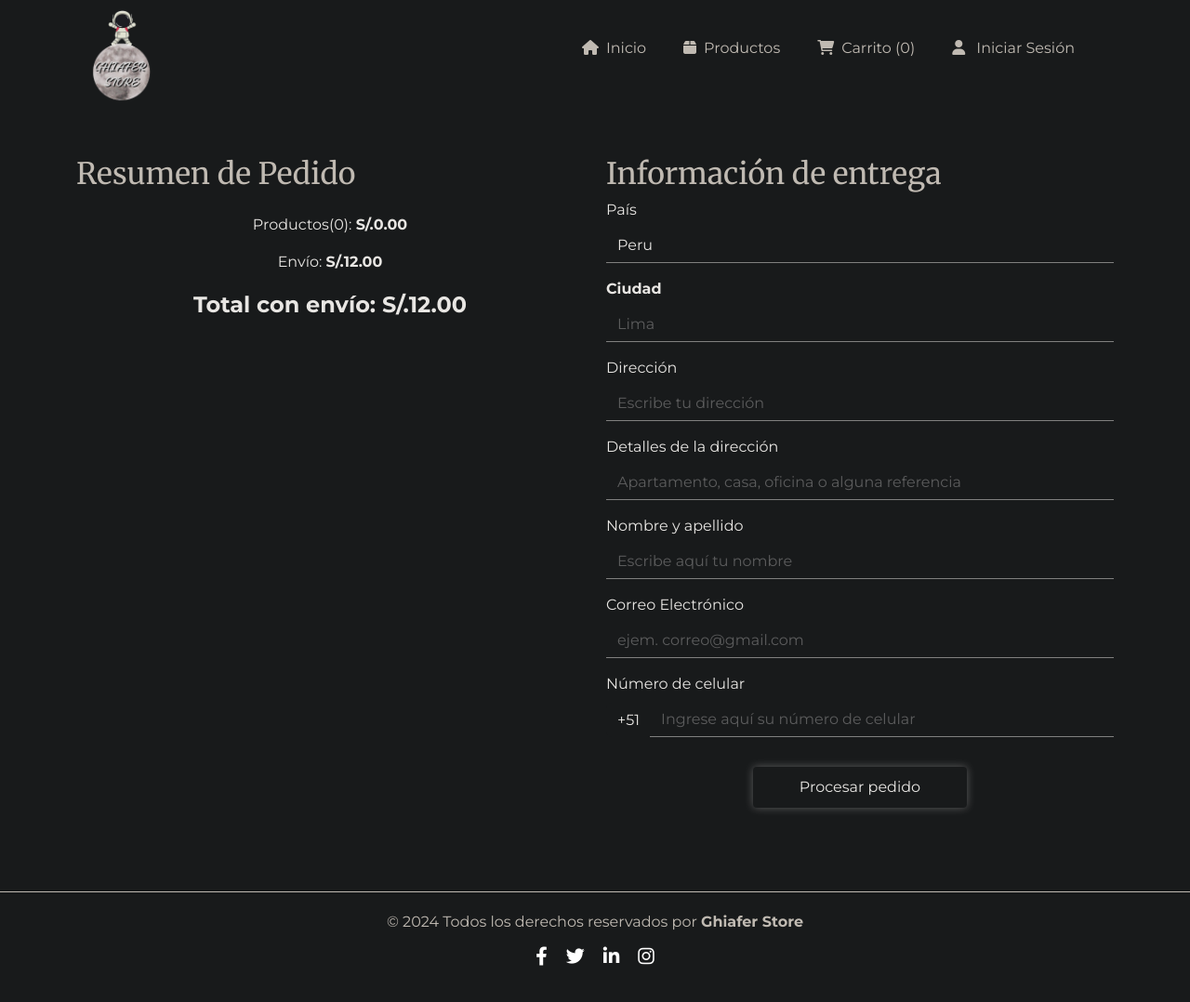
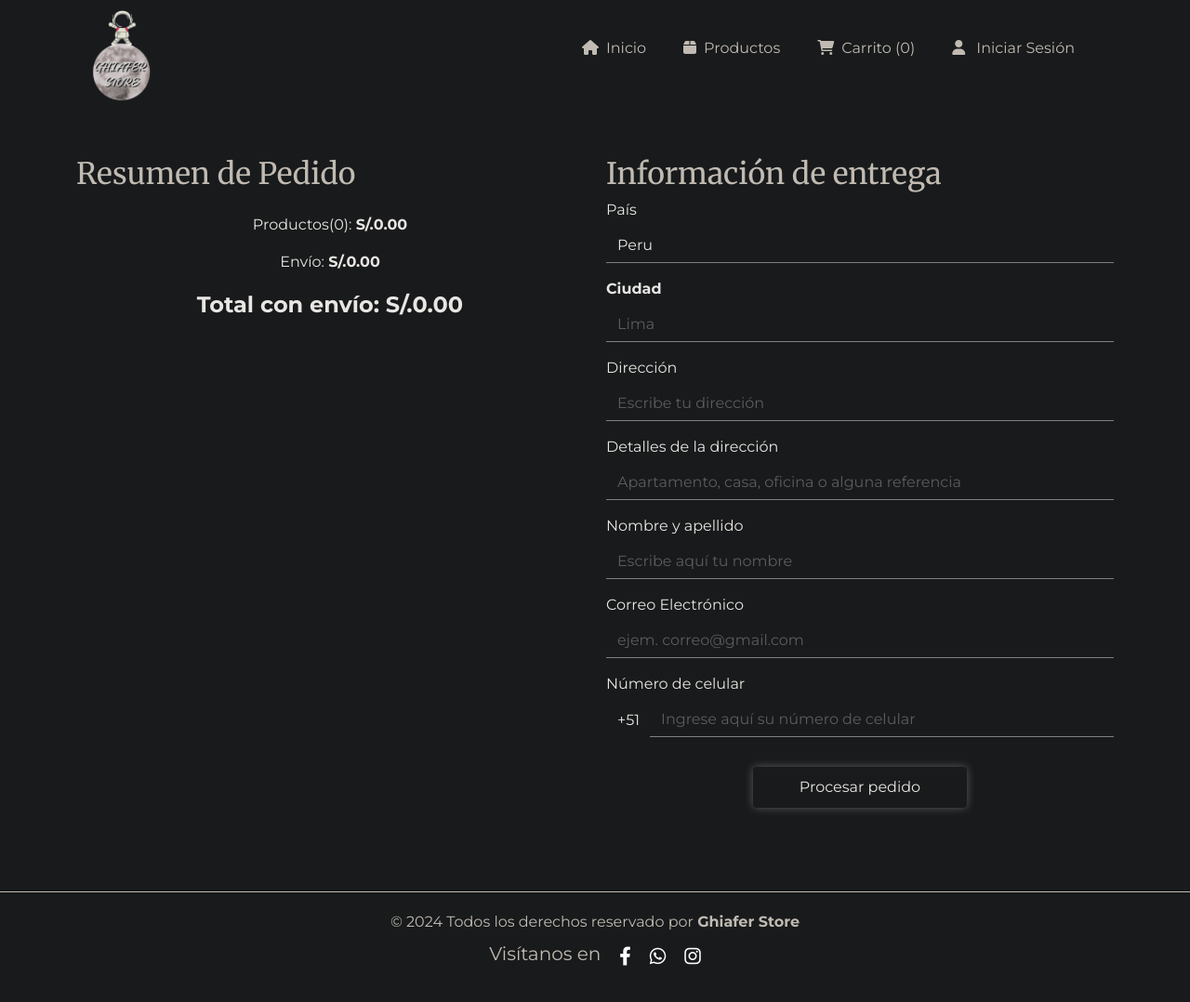
Before and after one commit to DaniVilela/PruebaSHOP, a plain HTML site: page PurchasingProcess/purchasingProccess.html in a window 1280 px wide. Shown: the whole page at 93% size. Drawn offline with nearby package versions, Linux system fonts and the light colour scheme.

Commit message:
Mejoras en el diseño de la página de productos
- Actualización de estilos en GlobalStyles.css
- Corrección de errores en purchasingProccess.js
- Mejoras en la interfaz de usuario de shoppingCart.html

```diff
--- a/PurchasingProcess/purchasingProccess.html
+++ b/PurchasingProcess/purchasingProccess.html
@@ -60,7 +60,7 @@
                                     id="product-total" class="fw-bold">0.00</span>
                             </p>
                             <p>Envío:&nbsp;<span class="fw-bold">S/.</span> <span id="shipping-cost"
-                                    class="fw-bold">12.00</span></p>
+                                    class="fw-bold">00.00</span></p>
                             <p class="fw-bold fs-4">Total con envío: S/. <span id="total-cost">0.00</span></p>
                         </div>
                     </div>
@@ -118,12 +118,14 @@
     <!--Footer-->
     <footer>
         <div class="footer-content">
-            <p>&copy; 2024 Todos los derechos reservados por <strong>Ghiafer Store</strong></p>
+            <p>&copy; 2024 Todos los derechos reservado por <strong>Ghiafer Store</strong></p>
             <ul class="socials">
-                <li><a href="#"><i class="fab fa-facebook-f"></i></a></li>
-                <li><a href="#"><i class="fab fa-twitter"></i></a></li>
-                <li><a href="#"><i class="fab fa-linkedin-in"></i></a></li>
-                <li><a href="#"><i class="fab fa-instagram"></i></a></li>
+                <li>
+                    <h5>Visítanos en </h5>
+                </li>
+                <li><a href="https://acortar.link/YAMdWl"><i class="fab fa-facebook-f"></i></a></li>
+                <li><a href="https://acortar.link/as0h29"><i class="fab fa-whatsapp"></i></a></li>
+                <li><a href="https://acortar.link/P8NtOy"><i class="fab fa-instagram"></i></a></li>
             </ul>
         </div>
     </footer>
--- a/PurchasingProcess/purchasingProccess.js
+++ b/PurchasingProcess/purchasingProccess.js
@@ -3,7 +3,8 @@ document.addEventListener("DOMContentLoaded", () => {
   const productCountElement = document.getElementById("product-count");
   const productTotalElement = document.getElementById("product-total");
   const totalCostElement = document.getElementById("total-cost");
-  const shippingCost = 12.0;
+  const shippingCostElement = document.getElementById("shipping-cost");
+  let shippingCost = 0;
   let cart = JSON.parse(localStorage.getItem("checkoutCart")) || [];
 
   const updateCartSummary = () => {
@@ -15,6 +16,13 @@ document.addEventListener("DOMContentLoaded", () => {
       const total = parseFloat(product.precio) * product.cantidad;
       productTotal += total;
       productCount += product.cantidad;
+      if (productCount > 3) {
+        shippingCost = 20.0;
+      } else if (productCount > 2) {
+        shippingCost = 15.0;
+      } else {
+        shippingCost = 10.0;
+      }
 
       const cartItem = document.createElement("div");
       cartItem.classList.add("list-group-item");
@@ -32,7 +40,7 @@ document.addEventListener("DOMContentLoaded", () => {
           `;
       cartItemsContainer.appendChild(cartItem);
     });
-
+    shippingCostElement.innerText = shippingCost.toFixed(2);
     productCountElement.textContent = productCount;
     productTotalElement.textContent = productTotal.toFixed(2);
     totalCostElement.textContent = (productTotal + shippingCost).toFixed(2);
--- a/ShoppingCart/shoppingCart.js
+++ b/ShoppingCart/shoppingCart.js
@@ -3,6 +3,7 @@ document.addEventListener("DOMContentLoaded", () => {
   const cartSubtotal = document.getElementById("cart-subtotal");
   const cartTotal = document.getElementById("cart-total");
   const checkoutButton = document.querySelector(".btn a"); // Selecciona el botón de checkout
+  // Recuperamos el carrito del localStorage
   let cart = JSON.parse(localStorage.getItem("cart")) || [];
 
   const updateCartDisplay = () => {
--- a/Templates/GlobalStyles.css
+++ b/Templates/GlobalStyles.css
@@ -143,6 +143,9 @@ nav {
         margin-bottom: 10px;
     }
 }
+.socials h5{
+    font-family: var(--font-family-sans-serif);
+}
 
 footer {
     background-color: var(--background-color);
--- a/cartScript.js
+++ b/cartScript.js
@@ -1,7 +1,6 @@
 document.addEventListener("DOMContentLoaded", () => {
-  // Limpiar localStorage para desarrollo
-
   const cartCountElement = document.getElementById("cart-count");
+  // Recuperamos el carrito del localStorage
   let cart = JSON.parse(localStorage.getItem("cart")) || [];
 
   const updateCartCount = () => {
@@ -12,32 +11,37 @@ document.addEventListener("DOMContentLoaded", () => {
   const saveCartToLocalStorage = () => {
     localStorage.setItem("cart", JSON.stringify(cart));
   };
-
+  // Seleccionamos el botón de agregar al carrito
   document.querySelectorAll(".add-to-cart").forEach((button) => {
     button.addEventListener("click", (event) => {
       event.preventDefault();
-
+      // Recopilamos los datos del producto desde los atributos data
       const imagen = button.getAttribute("data-imagen");
       const nombre = button.getAttribute("data-nombre");
       const precio = button.getAttribute("data-precio");
 
+      // Creamos un objeto de producto
       const product = {
         imagen,
         nombre,
         precio,
         cantidad: 1,
       };
-
+      // Buscamos si el producto ya está en el carrito
       const existingProduct = cart.find(
         (item) => item.nombre === product.nombre
       );
+      // Si el producto ya está en el carrito, incrementamos la cantidad
       if (existingProduct) {
         existingProduct.cantidad += 1;
-      } else {
+      }
+      // Si el producto no está en el carrito, lo agregamos
+      else {
         cart.push(product);
       }
-
+      //Actualizamos la cantidad de items en el carrito del navbar Carrito(count)
       updateCartCount();
+      // Guardamos el carrito actualizado en el localStorage
       saveCartToLocalStorage();
 
       // Cambiar el texto del botón a "Producto Agregado" temporalmente
```
Also changed, not shown: Products/allProducts.html (+6 -4 lines), ProductsDetails/productDetail.html (+6 -4 lines), ShoppingCart/shoppingCart.html (+6 -4 lines), index.html (+3 -0 lines).
